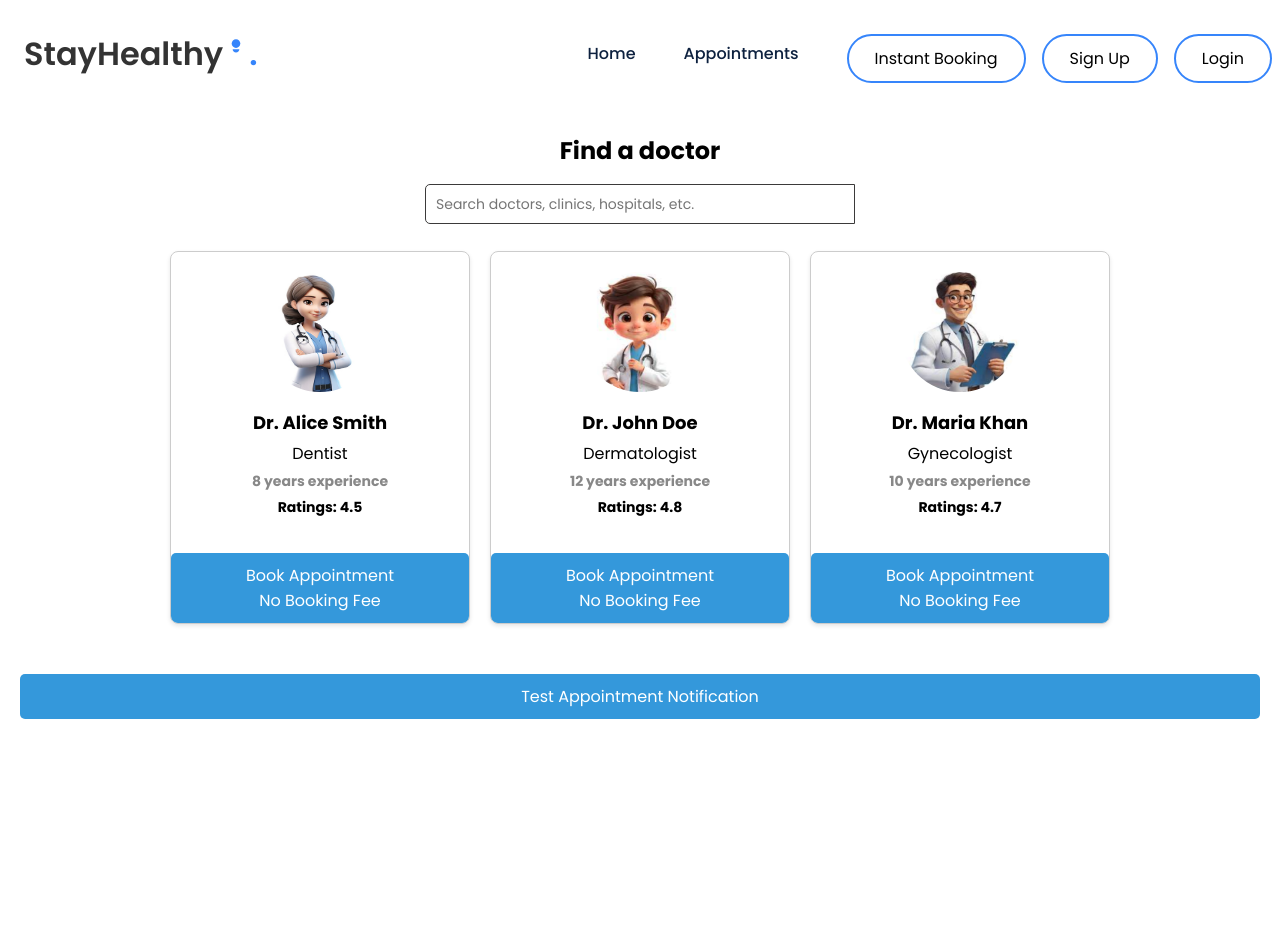
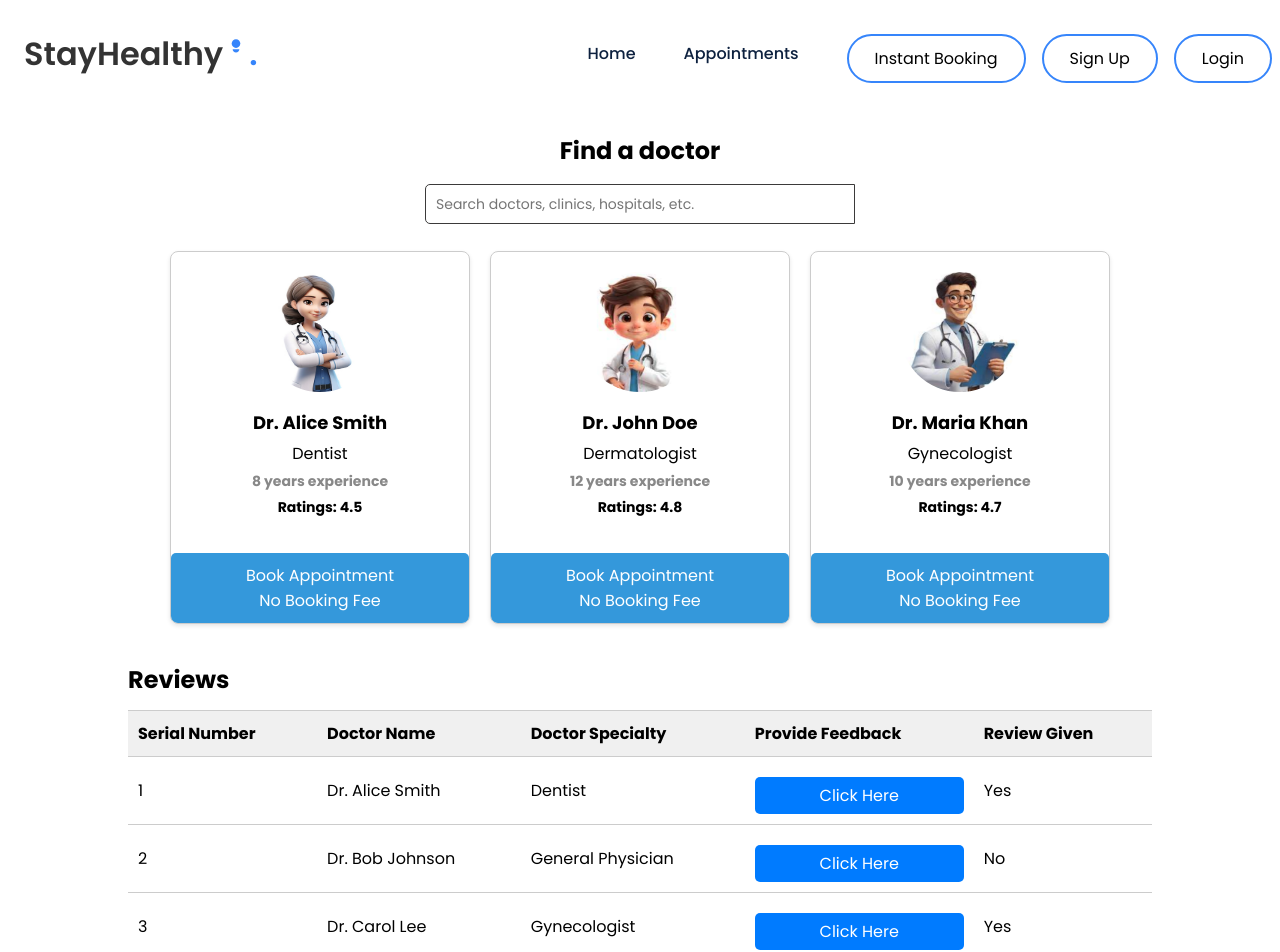
Before and after one commit to samiaahmed21/med_app, a React (Create React App) app: page /doctors in a window 1280 px wide. Shown: the top 952 px of the page. Before the commit the page ends 800 px from the top, so only its background shows below. Built offline with nearby package versions, Linux system fonts and the light colour scheme; the HTML template or start-up script is replaced by a standard one.

Commit message:
changes-reviewform

```diff
--- a/src/Components/DoctorList/DoctorList.js
+++ b/src/Components/DoctorList/DoctorList.js
@@ -2,6 +2,7 @@
 import React, { useState } from 'react';
 import DoctorCard from '../DoctorCard/DoctorCard';
 import FindDoctorSearch from '../FindDoctorSearch/FindDoctorSearch';
+import ReviewForm from '../ReviewForm/ReviewForm';
 
 const doctorsData = [
   { name: 'Dr. Alice Smith', speciality: 'Dentist', experience: 8, ratings: 4.5, profilePic: process.env.PUBLIC_URL + '/images/doc_icon.png' },
@@ -11,7 +12,11 @@ const doctorsData = [
 
 const DoctorList = () => {
   const [searchTerm, setSearchTerm] = useState('');
-
+  const sampleReviews = [
+    { doctorName: 'Dr. Alice Smith', speciality: 'Dentist', reviewGiven: true },
+    { doctorName: 'Dr. Bob Johnson', speciality: 'General Physician', reviewGiven: false },
+    { doctorName: 'Dr. Carol Lee', speciality: 'Gynecologist', reviewGiven: true },
+  ];
   const filteredDoctors = doctorsData.filter(doctor =>
     doctor.speciality.toLowerCase().includes(searchTerm.toLowerCase())
   );
@@ -24,6 +29,7 @@ const DoctorList = () => {
       <DoctorCard key={index} {...doctor} />
     ))}
   </div>
+  <ReviewForm reviews={sampleReviews} />
 </div>
 
   );
--- /dev/null
+++ b/src/Components/ReviewForm/ReviewForm.css
@@ -0,0 +1,112 @@
+.review-container {
+    width: 80%;
+    margin: 20px auto;
+    font-family: Arial, sans-serif;
+  }
+  .review-container h2 {
+    text-align: left;
+    margin-bottom: 15px;
+  }
+
+  .review-table {
+    width: 100%;
+    border-collapse: collapse;
+    border: none;
+  }
+
+  .review-table th,
+  .review-table td {
+    border-top: 1px solid #ccc;
+    border-bottom: 1px solid #ccc;
+    border-left: none;
+    border-right: none;
+    padding: 10px;
+    text-align: left;
+  }
+
+  .review-table th {
+    background-color: #f0f0f0;
+  }
+
+  .review-table button {
+    background-color: #007bff;
+    color: white;
+    border: none;
+    padding: 6px 12px;
+    border-radius: 5px;
+    cursor: pointer;
+  }
+
+  .review-table button:hover {
+    background-color: #0056b3;
+  }
+
+  .submitted-review {
+    margin-top: 15px;
+    padding: 10px;
+    border: 1px solid #ccc;
+  }
+
+  .feedback-modal {
+    padding: 20px;
+    background: #fff;
+    border-radius: 12px;
+    width: 400px;
+    max-width: 90%;
+    box-shadow: 0 5px 15px rgba(0,0,0,0.2);
+  }
+
+  .feedback-modal h3 {
+    text-align: center;
+    margin-bottom: 20px;
+    font-weight: bold;
+  }
+
+  .form-group {
+    margin-bottom: 15px;
+  }
+
+  .form-group label {
+    display: block;
+    margin-bottom: 5px;
+    font-weight: 500;
+  }
+
+  .form-group input,
+  .form-group textarea {
+    width: 100%;
+    padding: 8px 10px;
+    border: 1px solid #ccc;
+    border-radius: 6px;
+    box-sizing: border-box;
+    font-size: 14px;
+  }
+
+  .form-group textarea {
+    resize: vertical;
+    min-height: 60px;
+  }
+
+  .star-rating {
+    font-size: 24px;
+    cursor: pointer;
+  }
+
+  .star-rating .filled {
+    color: #ffc107;
+  }
+
+  .submit-btn {
+    width: 100%;
+    background-color: #007bff;
+    color: white;
+    border: none;
+    padding: 10px 0;
+    border-radius: 8px;
+    font-size: 16px;
+    cursor: pointer;
+  }
+
+  .submit-btn:hover {
+    background-color: #0056b3;
+  }
--- /dev/null
+++ b/src/Components/ReviewForm/ReviewForm.js
@@ -0,0 +1,139 @@
+import React, { useState } from 'react';
+import Popup from 'reactjs-popup';
+import 'reactjs-popup/dist/index.css';
+import './ReviewForm.css';
+
+const ReviewForm = ({ reviews }) => {
+  const [reviewData, setReviewData] = useState(reviews);
+  const [formInput, setFormInput] = useState({ name: '', review: '', rating: 0 });
+
+  const handleChange = (e) => {
+    const { name, value } = e.target;
+    setFormInput({ ...formInput, [name]: value });
+  };
+
+  const handleRatingClick = (star) => {
+    setFormInput({ ...formInput, rating: star });
+  };
+
+  const handleSubmit = (e, index, closeModal) => {
+    e.preventDefault();
+    if (!formInput.name || !formInput.review || formInput.rating === 0) {
+      alert('Please fill all fields and select a rating!');
+      return;
+    }
+
+    const updatedReviews = [...reviewData];
+    updatedReviews[index] = {
+      ...updatedReviews[index],
+      reviewGiven: true,
+      submittedReview: { ...formInput },
+    };
+
+    setReviewData(updatedReviews);
+    setFormInput({ name: '', review: '', rating: 0 });
+    closeModal();
+  };
+
+  return (
+    <div className="review-container">
+      <h2>Reviews</h2>
+      <table className="review-table">
+        <thead>
+          <tr>
+            <th>Serial Number</th>
+            <th>Doctor Name</th>
+            <th>Doctor Specialty</th>
+            <th>Provide Feedback</th>
+            <th>Review Given</th>
+          </tr>
+        </thead>
+        <tbody>
+          {reviewData.map((review, index) => (
+            <tr key={index}>
+              <td>{index + 1}</td>
+              <td>{review.doctorName}</td>
+              <td>{review.speciality}</td>
+              <td>
+                <Popup
+                  trigger={<button disabled={review.reviewGiven}>Click Here</button>}
+                  modal
+                  nested
+                >
+                  {(close) => (
+                    <div className="feedback-modal">
+                      <h3>Give Your Review</h3>
+                      <form onSubmit={(e) => handleSubmit(e, index, close)}>
+                        <div className="form-group">
+                          <label>Name:</label>
+                          <input
+                            type="text"
+                            name="name"
+                            value={formInput.name}
+                            onChange={handleChange}
+                          />
+                        </div>
+                        <div className="form-group">
+                          <label>Review:</label>
+                          <textarea
+                            name="review"
+                            value={formInput.review}
+                            onChange={handleChange}
+                          />
+                        </div>
+                        <div className="form-group">
+                          <label>Rating:</label>
+                          <div className="star-rating">
+                            {[1, 2, 3, 4, 5].map((star) => (
+                              <span
+                                key={star}
+                                className={star <= formInput.rating ? 'filled' : ''}
+                                onClick={() => handleRatingClick(star)}
+                                aria-label={`${star} star`}
+                              >
+                                ★
+                              </span>
+                            ))}
+                          </div>
+                        </div>
+                        <button type="submit" className="submit-btn">
+                          Submit
+                        </button>
+                      </form>
+                    </div>
+                  )}
+                </Popup>
+              </td>
+              <td>{review.reviewGiven ? 'Yes' : 'No'}</td>
+            </tr>
+          ))}
+        </tbody>
+      </table>
+
+      {reviewData.map(
+        (review, idx) =>
+          review.reviewGiven && review.submittedReview && (
+            <div key={idx} className="submitted-review">
+              <h4>Review for {review.doctorName}</h4>
+              <p>
+                <strong>Name:</strong> {review.submittedReview.name}
+              </p>
+              <p>
+                <strong>Review:</strong> {review.submittedReview.review}
+              </p>
+              <p>
+                <strong>Rating:</strong>{' '}
+                {Array.from({ length: review.submittedReview.rating }, (_, i) => (
+                  <span key={i} className="filled">
+                    ★
+                  </span>
+                ))}
+              </p>
+            </div>
+          )
+      )}
+    </div>
+  );
+};
+
+export default ReviewForm;
```
